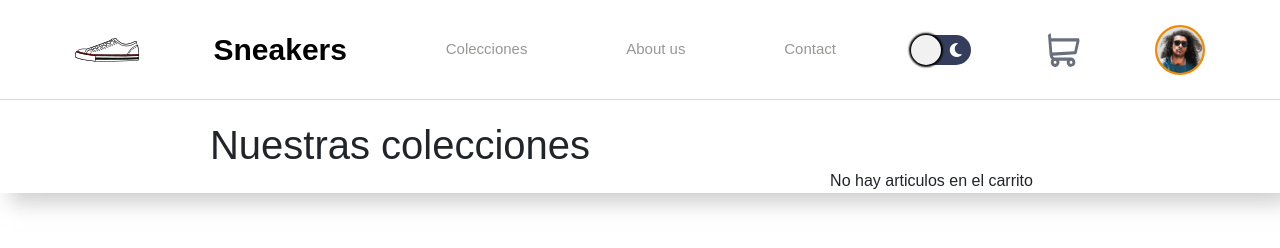
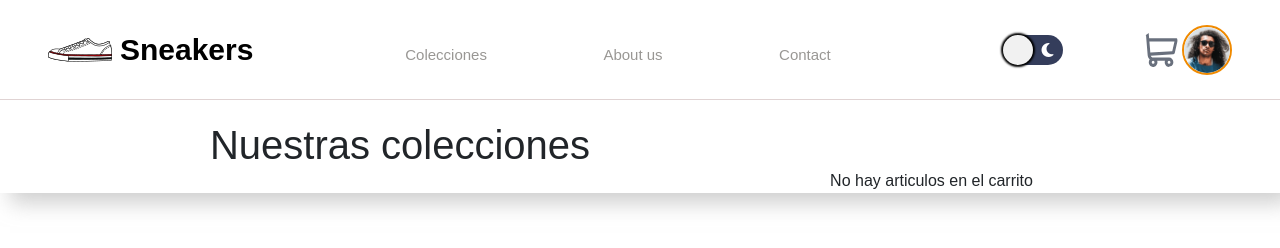
Before and after one commit to eliasvedovato/sneakers-ecommerce, a website: page src/colecciones.html in a window 1280 px wide. Drawn offline with nearby package versions, Linux system fonts and the light colour scheme; no server answers.

Commit message:
Navbar 100% terminado
faltan links e interaccion con carrito y imagen de perfil pero está terminado ya

```diff
--- a/src/colecciones.html
+++ b/src/colecciones.html
@@ -18,18 +18,25 @@
         <header>
             <nav class="nav-main">
 
+                <div class="nav-div1">
                     <img src="./images/icono-principal/icono1-mediano.png" alt="icono-zapas">
                     <a href="./index2.html" class="nav-sneaker">Sneakers</a>
-                <a href="#" class="nav-links after">Colecciones</a>
+                </div>
+                <div class="nav-div2">
+                    <a href="./colecciones.html" class="nav-links after">Colecciones</a>
                     <a href="./about-us.html" class="nav-links">About us</a>
                     <a href="#" class="nav-links">Contact</a>
+                </div>
+                <div class="nav-div3">
                     <button class="switch" id="switch">
                         <span><i class="fa-solid fa-sun"></i></span>
                         <span><i class="fa-solid fa-moon"></i></span>
                     </button>
+                    <div class="nav-cart-avatar">
                         <img class="carro" src="./images/icon-cart.svg">
                         <img class="avatar" src="./images/image-avatar.png">
-
+                    </div>
+                </div>
             </nav>
         </header>
         <main>
@@ -42,6 +49,5 @@
 
         <script src="https://cdnjs.cloudflare.com/ajax/libs/jquery/3.6.0/jquery.min.js"></script>
         <script src="../javascript/main.js"></script>
-        <script src="../javascript/model.js"></script>
     </body>
 </html>
--- a/src/css/colecciones.css
+++ b/src/css/colecciones.css
@@ -5,6 +5,33 @@
     box-sizing: border-box;
     margin: 0;
     padding: 0;
+}
+
+.nav-main {
+    height: 100px;
+    width: 100%;
+    border-bottom: 0.5px solid rgb(224, 211, 211);
+    display: flex;
+    align-items: center;
+    justify-content: space-around;
+}
+
+.nav-div1 {
+    display: flex;
+    align-items: center;
+}
+
+.nav-div2 {
+    margin: 10px 20px 0px 0px;
+}
+
+.nav-div3 {
+    display: flex;
+    align-items: center;
+}
+
+.nav-cart-avatar {
+    margin-left: 5rem;
 }
 
 body::-webkit-scrollbar {
@@ -16,27 +43,11 @@ body::-webkit-scrollbar-thumb {
     border-radius: 5px;
 }
 
-.nav-main {
-    height: 100px;
-    width: 100%;
-    border-bottom: 0.5px solid rgb(224, 211, 211);
-    display: flex;
-    align-items: center;
-    justify-content: space-evenly;
-}
-
-@media screen and (min-width: 830px) {
-    .nav-main a{
-        display: flex;
-        flex-direction: column;
-        /* height: 15rem; */
-    }
-}
-
 .nav-links{
     color: #999794;
     font-size: 15px;
-    margin-left: 1.5rem;
+    margin-left: 3.5rem;
+    margin-right: 3.5rem;
     text-decoration: none;
     position: relative;
 }
@@ -50,7 +61,8 @@ body::-webkit-scrollbar-thumb {
     height: .5rem;
     background-color: #F08A00;
     position: absolute;
-    top: 3.5rem; left: 0%;
+    top: 3rem;
+    left: 0%;
     width: 100%;
 }
 
@@ -60,6 +72,49 @@ body::-webkit-scrollbar-thumb {
     font-style: none;
     text-decoration: none;
     color: #000;
+    margin-left: 0.5rem;
+}
+
+.nav-sneaker:hover{
+    color: #F08A00;
+}
+
+.carro{
+    height: 35px;
+    width: 35px;
+    cursor: pointer;
+}
+
+.avatar{
+    border: 2px solid #F08A00;
+    border-radius: 50%;
+    height: 50px;
+    width: 50px;
+    cursor: pointer;
+}
+
+@media screen and (max-width: 800px) {
+    .nav-main{
+        background: linear-gradient(260deg, #F08A00, #fff);
+        display: flex;
+        flex-direction: column; height: 75vh;
+        position: relative;
+    }
+    .nav-main .nav-links{
+        font-size: 1.3em; color: #fcfbf8; font-weight: 600;
+    }
+    .nav-main .nav-sneaker{
+        display: none;
+    }
+    .nav-main .carro{
+        position: absolute; right: 2.5em; top: 6em;
+    }
+    .nav-main .avatar{
+        position: absolute; right: 2em; top: 1.8em;
+    }
+    .cart-section{
+        min-width: 85%;
+    }
 }
 
 main{
@@ -121,20 +176,6 @@ main{
     cursor: pointer;
 }
 
-.carro{
-    height: 35px;
-    width: 35px;
-    cursor: pointer;
-}
-
-.avatar{
-    background-color: #F08A00;
-    border: 2px solid #F08A00;
-    border-radius: 50%;
-    height: 50px;
-    width: 50px;
-    cursor: pointer;
-}
 
 img{
     cursor: pointer;
--- a/src/css/style.css
+++ b/src/css/style.css
@@ -12,8 +12,27 @@
     height: 100px;
     width: 100%;
     border-bottom: 0.5px solid rgb(224, 211, 211);
-    display: flex; align-items: center;
-    justify-content: space-evenly;
+    display: flex;
+    align-items: center;
+    justify-content: space-around;
+}
+
+.nav-div1 {
+    display: flex;
+    align-items: center;
+}
+
+.nav-div2 {
+    margin: 10px 20px 0px 0px;
+}
+
+.nav-div3 {
+    display: flex;
+    align-items: center;
+}
+
+.nav-cart-avatar {
+    margin-left: 5rem;
 }
 
 body::-webkit-scrollbar {
@@ -28,7 +47,8 @@ body::-webkit-scrollbar-thumb {
 .nav-links{
     color: #999794;
     font-size: 15px;
-    margin-left: 1.5rem;
+    margin-left: 3.5rem;
+    margin-right: 3.5rem;
     text-decoration: none;
     position: relative;
 }
@@ -42,7 +62,8 @@ body::-webkit-scrollbar-thumb {
     height: .5rem;
     background-color: #F08A00;
     position: absolute;
-    top: 3.5rem; left: 0%;
+    top: 3rem;
+    left: 0%;
     width: 100%;
 }
 
@@ -52,7 +73,9 @@ body::-webkit-scrollbar-thumb {
     font-style: none;
     text-decoration: none;
     color: #000;
+    margin-left: 0.5rem;
 }
+
 .nav-sneaker:hover{
     color: #F08A00;
 }
@@ -63,7 +86,6 @@ body::-webkit-scrollbar-thumb {
     cursor: pointer;
 }
 .avatar{
-    background-color: #F08A00;
     border: 2px solid #F08A00;
     border-radius: 50%;
     height: 50px;
```
Also changed, not shown: src/index2.html (+12 -9 lines). Lines whose indentation alone changed are shown as unchanged.
